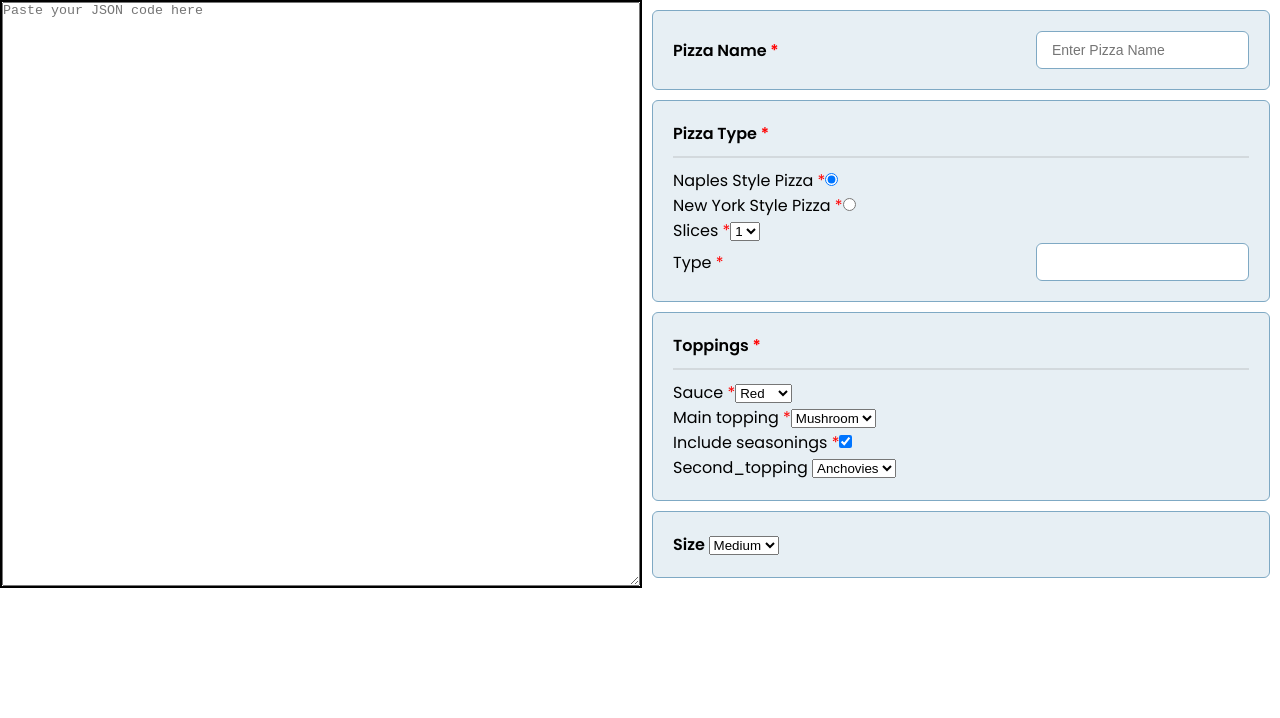
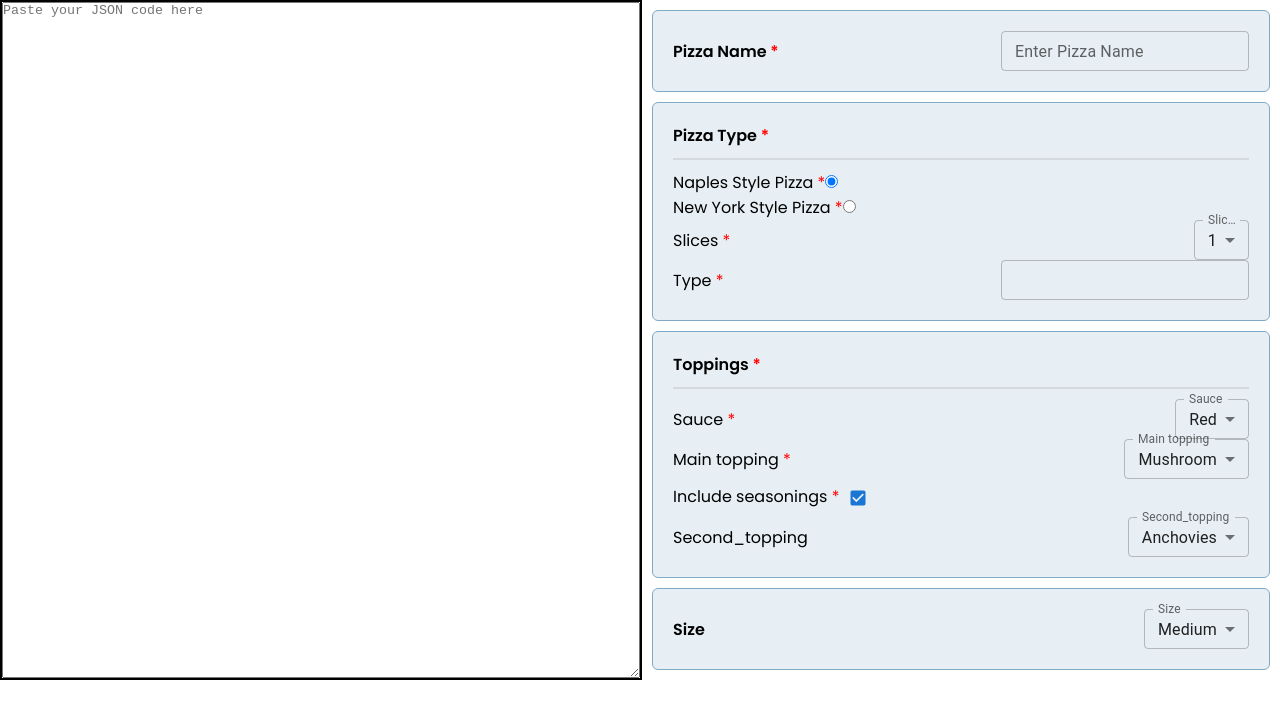
Before and after one commit to PatelPreyansh30/Frontend-Assignment, a React (Create React App) app: page / in a window 1280 px wide. Shown: the top 718 px of the page. Built offline with nearby package versions, Linux system fonts and the light colour scheme.

Commit message:
mui components used

```diff
--- a/src/components/InputUiType.tsx
+++ b/src/components/InputUiType.tsx
@@ -1,3 +1,5 @@
+import { TextField } from "@mui/material";
+
 const InputUiType = (props: { data: any; class?: string | "" }) => {
   return (
     <div className="width-100 flex align-items-center justify-content-space-between">
@@ -7,12 +9,12 @@ const InputUiType = (props: { data: any; class?: string | "" }) => {
           <span className="input-required">*</span>
         )}
       </label>
-      <input
+      <TextField
+        id={props.data.jsonKey}
         name={props.data.jsonKey}
-        id={props.data.jsonKey}
-        placeholder={props.data.placeholder}
-        type="text"
-        className="preview-input-field"
+        size="small"
+        label={props.data.placeholder}
+        variant="outlined"
       />
     </div>
   );
--- a/src/components/SelectUiType.tsx
+++ b/src/components/SelectUiType.tsx
@@ -1,23 +1,35 @@
+import FormControl from "@mui/material/FormControl";
+import InputLabel from "@mui/material/InputLabel";
+import MenuItem from "@mui/material/MenuItem";
+import Select from "@mui/material/Select";
+
 const SelectUiType = (props: { data: any; class?: string | "" }) => {
   return (
-    <div>
+    <div className="width-100 flex align-items-center justify-content-space-between">
       <label htmlFor={props.data.jsonKey} className={`${props.class}`}>
         {props.data.label}{" "}
         {props.data.validate.required && (
           <span className="input-required">*</span>
         )}
       </label>
-      <select
+      <FormControl size="small">
+        <InputLabel id="demo-simple-select-label">
+          {props.data.label}
+        </InputLabel>
+        <Select
           name={props.data.jsonKey}
           id={props.data.jsonKey}
           defaultValue={props.data.validate.defaultValue}
+          labelId="demo-simple-select-label"
+          label={props.data.label}
         >
           {props.data.validate.options.map((option: any, index: any) => (
-          <option key={`options: ${index}`} value={option.label}>
+            <MenuItem key={`options: ${index}`} value={option.label}>
               {option.label}
-          </option>
+            </MenuItem>
           ))}
-      </select>
+        </Select>
+      </FormControl>
     </div>
   );
 };
--- a/src/components/SwitchUiType.tsx
+++ b/src/components/SwitchUiType.tsx
@@ -1,3 +1,5 @@
+import Checkbox from "@mui/material/Checkbox";
+
 const SwitchUiType = (props: { data: any; class?: string | "" }) => {
   return (
     <div>
@@ -7,12 +9,11 @@ const SwitchUiType = (props: { data: any; class?: string | "" }) => {
           <span className="input-required">*</span>
         )}
       </label>
-      <input
-        type="checkbox"
+      <Checkbox
+        defaultChecked={props.data.validate.defaultValue}
+        id={props.data.jsonKey}
         name={props.data.jsonKey}
-        id={props.data.jsonKey}
-        defaultChecked={props.data.validate.defaultValue}
-        placeholder={props.data.placeholder}
+        size="small"
       />
     </div>
   );
--- a/src/style/previewField.css
+++ b/src/style/previewField.css
@@ -21,14 +21,6 @@
     border: 1px solid var(--background-border);
 }
 
-.preview-input-field {
-    font-size: 14px;
-    padding: 10px 15px;
-    border-radius: 6px;
-    border: 1px solid var(--background-border);
-    outline: none;
-}
-
 .group-ui-divider {
     margin: 10px 0;
     border: 0.5px solid rgb(128, 128, 128, 0.2);
```
Lines whose indentation alone changed are shown as unchanged.
